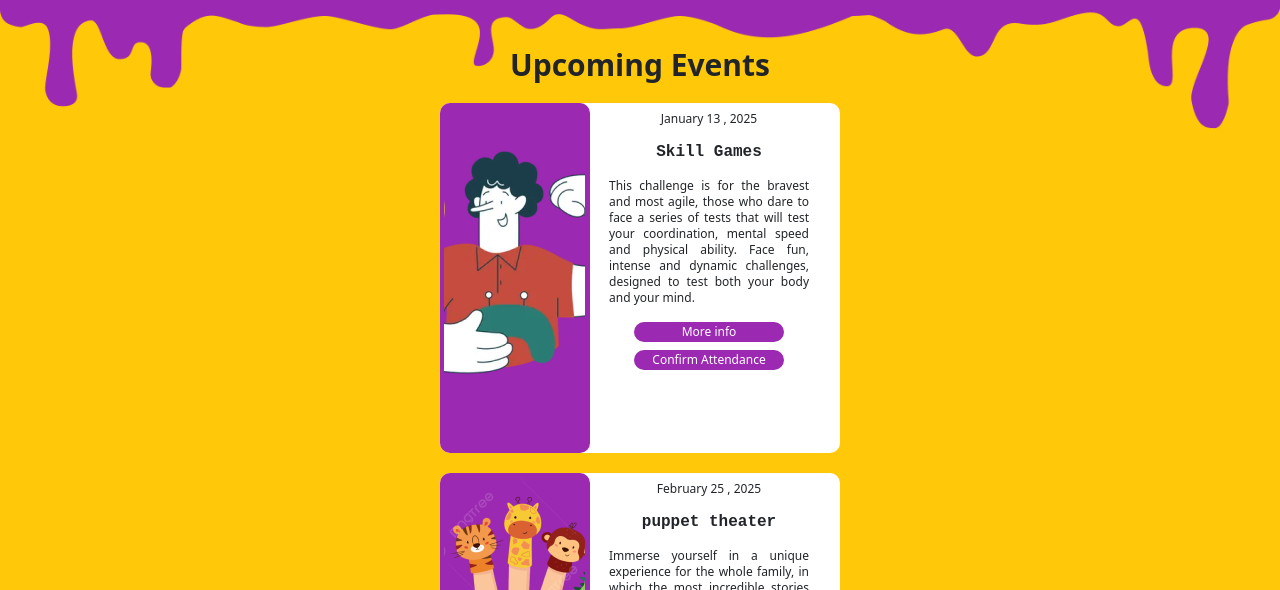
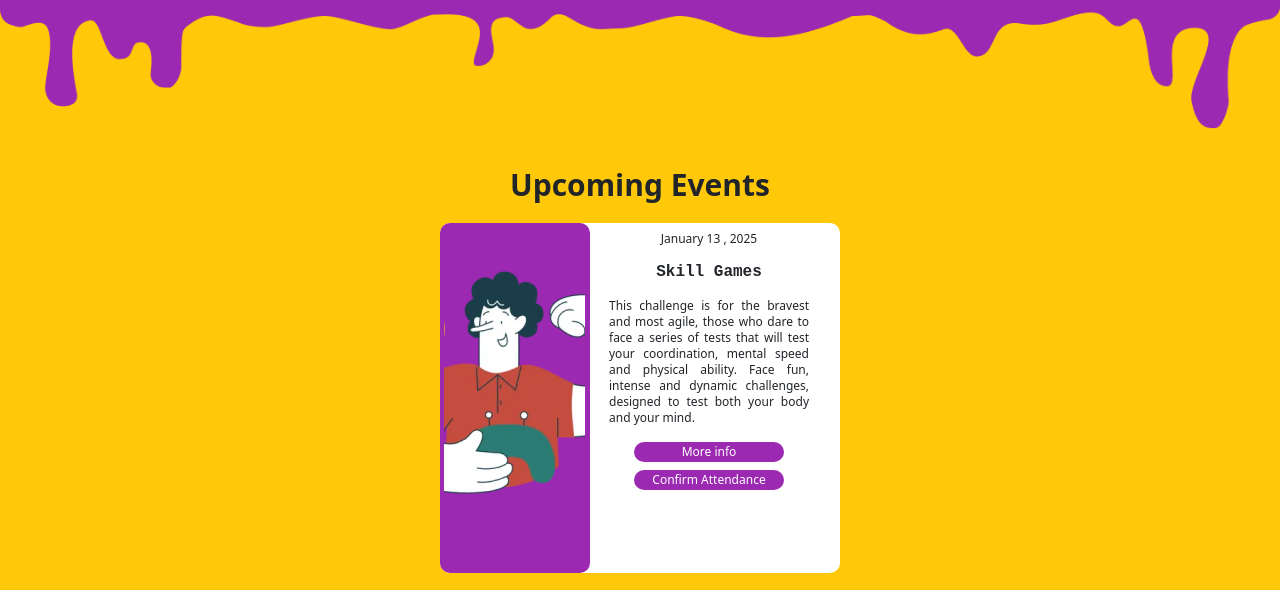
Before and after one commit to Lic-AlexGomez/DAYCARELALY, a React app: page /events in a window 1280 px wide. Shown: the part 169-759 px from the top of the page. Built offline with nearby package versions, Linux system fonts and the light colour scheme; some packages are replaced by stand-ins of ours; no server answers.

Commit message:
modificacion en Events

```diff
--- a/src/front/js/pages/Events.jsx
+++ b/src/front/js/pages/Events.jsx
@@ -30,8 +30,8 @@ const Events = () => {
         },
     ]
     return (
-        <>
-            <h1 className="tw-mt-10 tw-text-center tw-text-3xl tw-font-black">Upcoming Events</h1>
+        <div className="tw-bg-[#FFC909] tw-p-10">
+            <h1 className="tw-mt-10 tw-pt-20 tw-text-center tw-text-3xl tw-font-black">Upcoming Events</h1>
             {allEvents.map((eventItem) => (
                 <div key={eventItem.id} className="cardEvents tw-mx-auto tw-relative">
                     <div className="image-container-events tw-absolute  tw-bottom-0 ">
@@ -55,7 +55,7 @@ const Events = () => {
                     </div>
                 </div>
             ))}
-        </>
+        </div>
     )
 }
 
--- a/src/front/styles/Events.css
+++ b/src/front/styles/Events.css
@@ -1,6 +1,4 @@
-body{
-    background-color:#FFC909 ;
-}
+
 .cardEvents{
     width: 400px;
     height: 350px;
```
Also changed, not shown: 1 other file.
